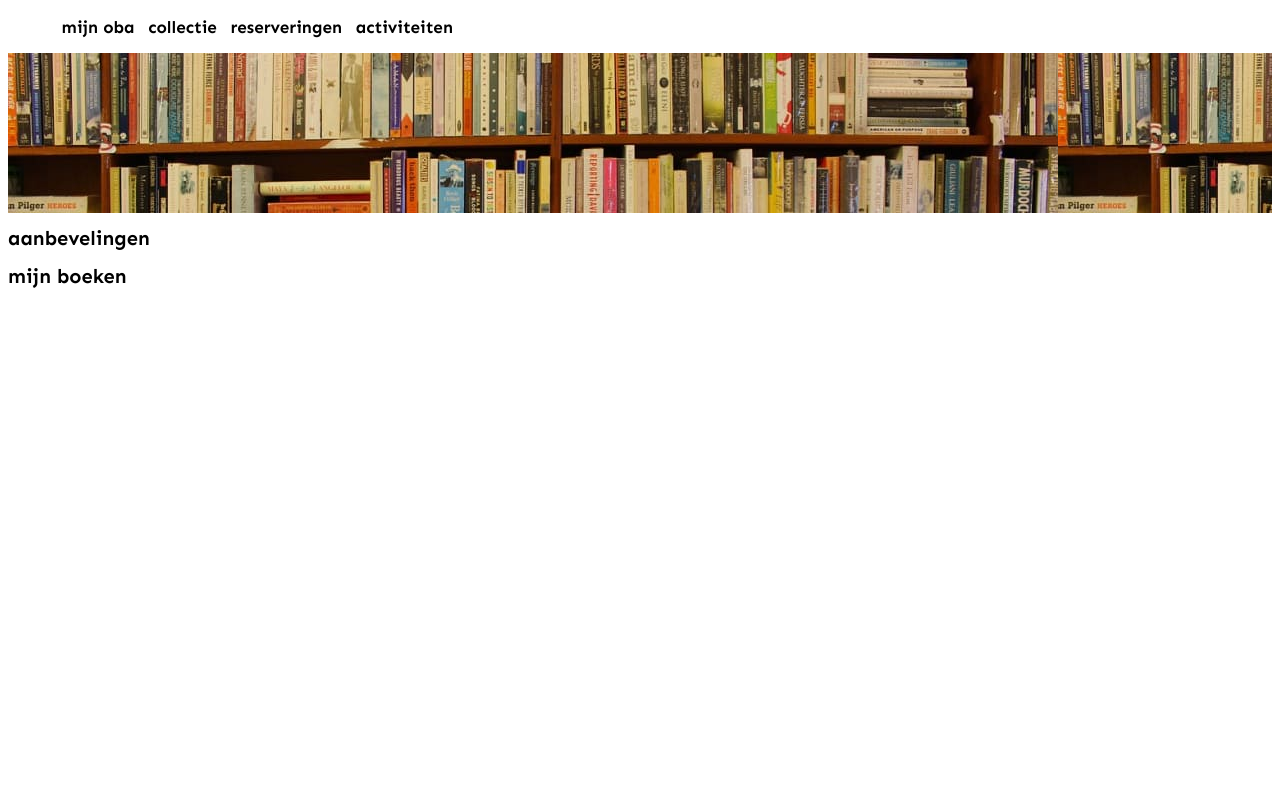
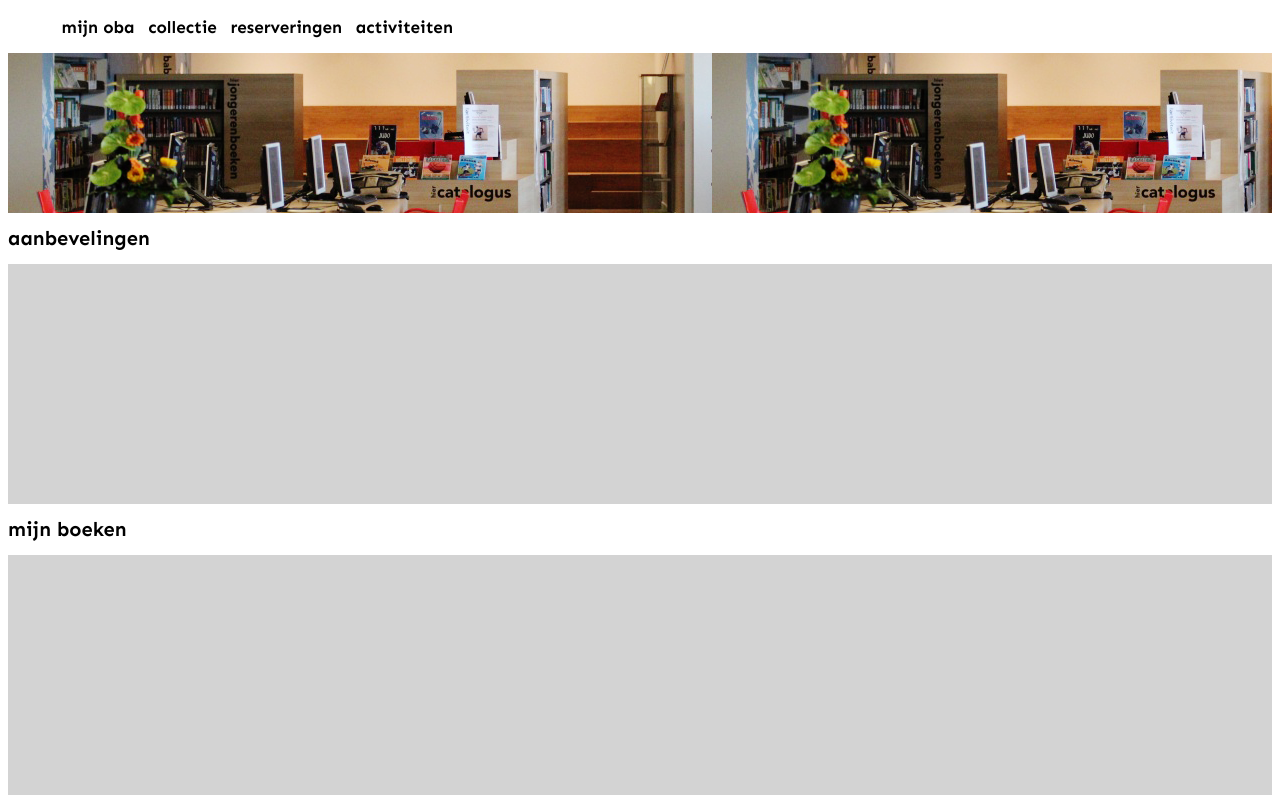
Before and after one commit to zombie0youssra/fix-the-flow-interactive-website, a plain HTML site: page index.html in a window 1280 px wide. Shown: the part 91-894 px from the top of the page. Before the commit the page ends 800 px from the top, so only its background shows below. Drawn offline with Linux system fonts and the light colour scheme.

Commit message:
style change

```diff
--- a/style.css
+++ b/style.css
@@ -41,11 +41,19 @@ li :hover{
 .banner{
     width:100%;
     height: 10em;
-    background-image: url(./assets/boekenkast.jpg);
+    background-image: url(./assets/banner1.0.png);
 }
 
-main{
+.aanbevelingen_container{
+    height: 15em;
+    width: 100%;
+    background-color: lightgray;
+}
 
+.book_list{
+    height: 15em;
+    width: 100%;
+    background-color: lightgray;
 }
 
 h1{
@@ -55,4 +63,5 @@ h1{
 
 
 footer{
+    background-color: black;
 }
```
